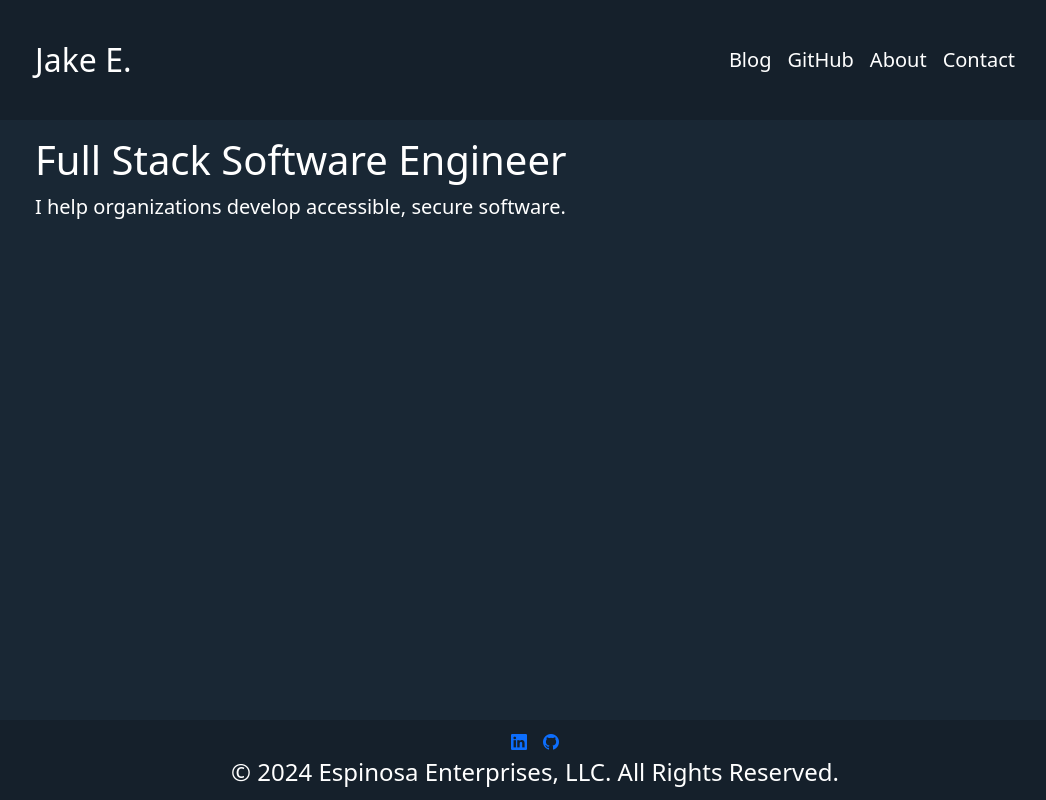
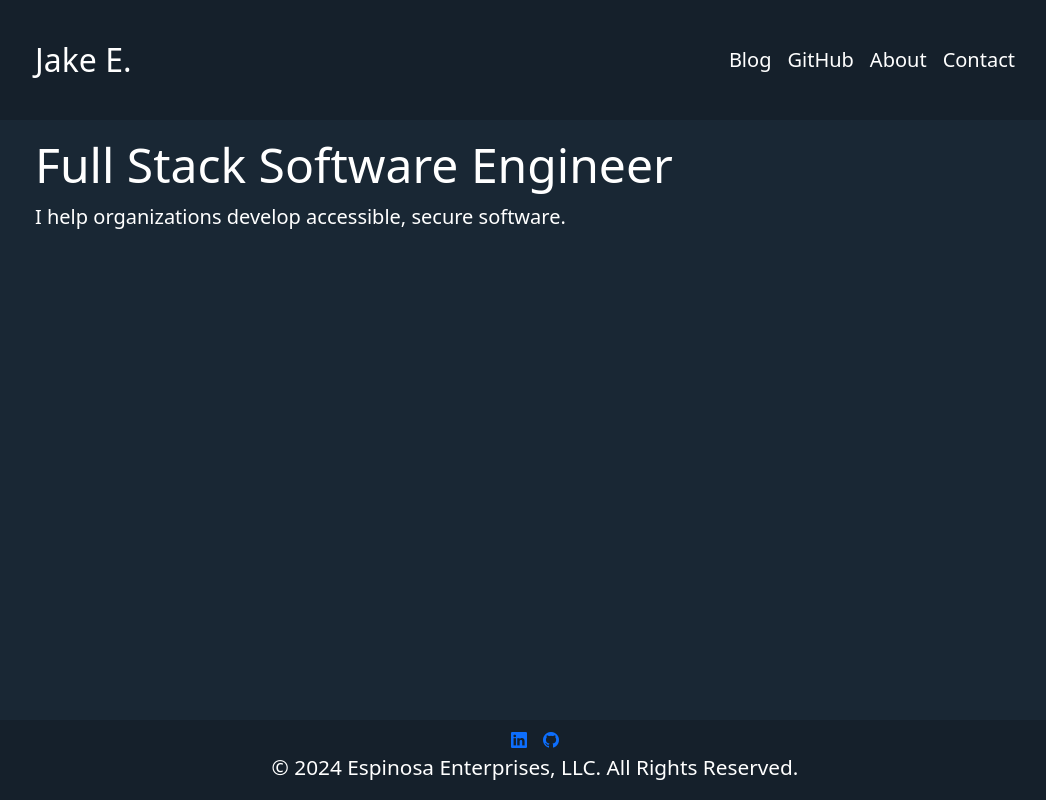
Before and after one commit to jakeEspinosa/portfolio, a Vue app: page / in a window 1280 px wide. Shown: the whole page, without its empty margins (105-1151 px from the left). Built offline with nearby package versions, Linux system fonts and the light colour scheme.

Commit message:
More spacing.

```diff
--- a/src/assets/scss/styles.scss
+++ b/src/assets/scss/styles.scss
@@ -4,15 +4,22 @@
 @import "bootstrap/scss/bootstrap";
 
 h2 {
+  font-size: 3rem;
+}
+
+h3 {
+  margin-top: 2rem;
+  padding-bottom: 0.25rem;
   font-size: 2.5rem;
 }
 
-h3 {
+h4 {
+  font-size: 1.75rem;
+}
+
+p {
+  font-size: 1.3rem;
   padding-bottom: 0.5rem;
-  font-size: 2rem;
-}
-p {
-  font-size: 1.5rem;
 }
 
 .dvh-15 {
--- a/src/components/blog/BlogPostCard.vue
+++ b/src/components/blog/BlogPostCard.vue
@@ -24,9 +24,9 @@ See LICENSE.txt for details.
 <template>
   <div class="container-fluid d-flex justify-content-center">
     <button type="button" class="btn" @click="clickHandler">
-      <h3 class="main-text fs-2 pb-2">
+      <h2 class="main-text fs-2 pb-2">
         {{ props.title }}
-      </h3>
+      </h2>
     </button>
   </div>
 </template>
--- a/src/views/ArticlePage.vue
+++ b/src/views/ArticlePage.vue
@@ -25,8 +25,8 @@
 </script>
 
 <template>
-  <div class="container-fluid d-flex flex-column align-items-center">
-    <h2 v-html="post.title" class="main-text pt-3 fs-1"></h2>
-    <div v-html="content" class="main-text w-80ch"></div>
+  <div class="container-fluid d-flex flex-column align-items-center w-80ch">
+    <h2 v-html="post.title" class="main-text pt-3"></h2>
+    <div v-html="content" class="main-text"></div>
   </div>
 </template>
```
